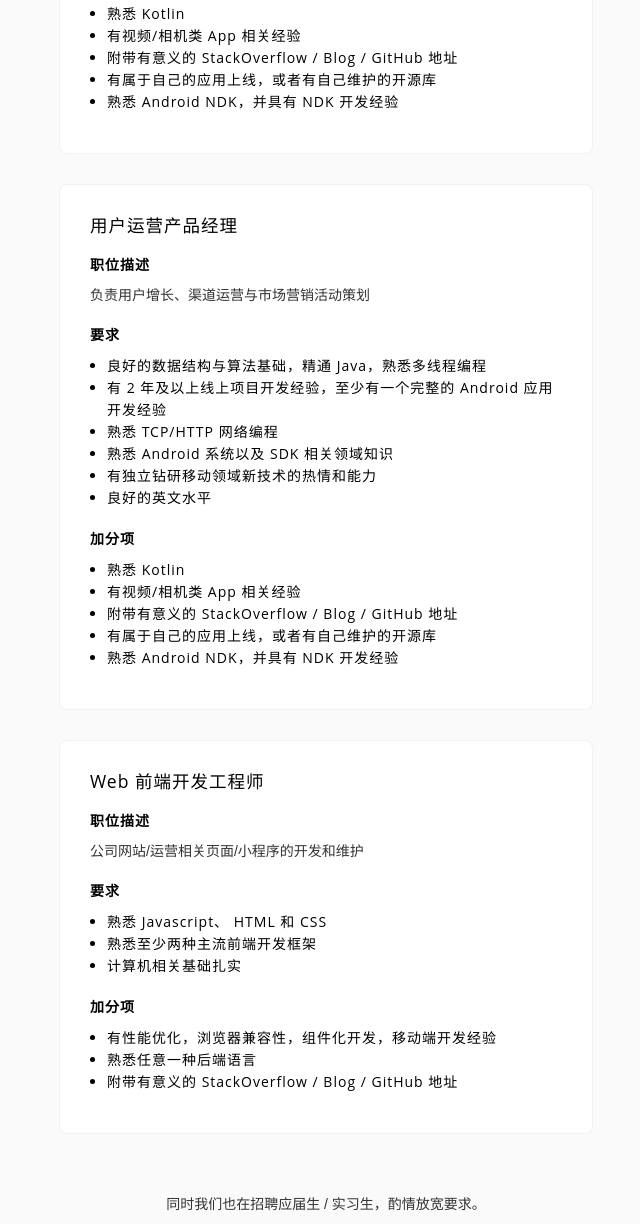
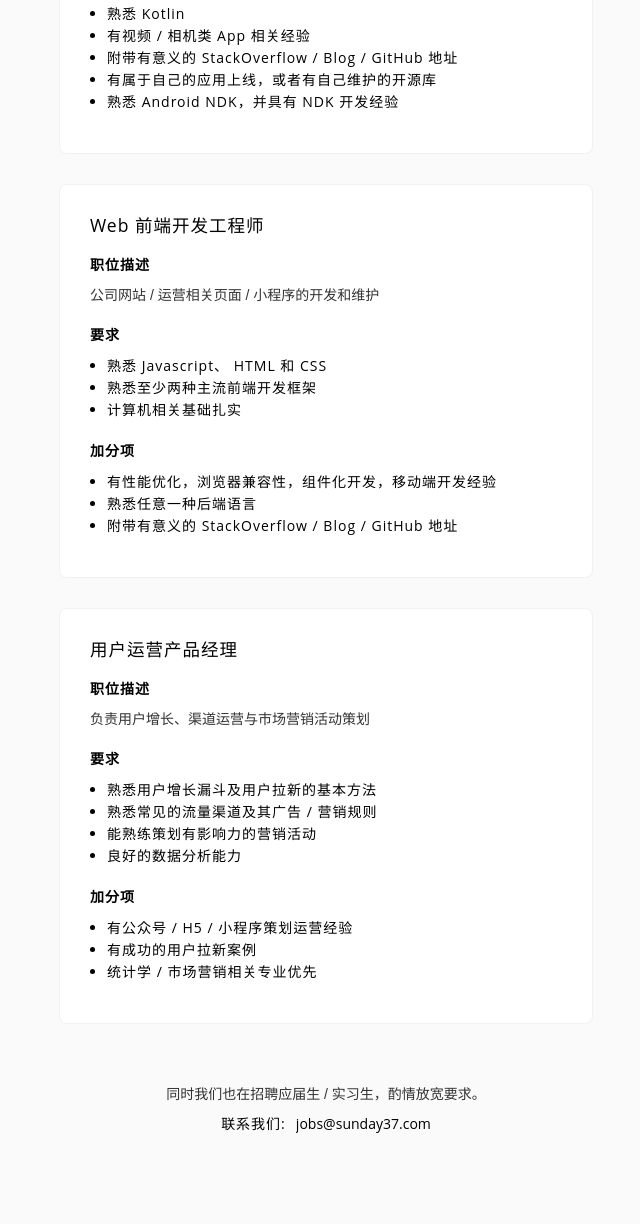
Before and after one commit to sundayfun/sunday.github.io, a plain HTML site: page index.html in a window 1280 px wide. Shown: the part 3042-4266 px from the top of the page, without its empty margins (314-954 px from the left). Drawn offline with nearby package versions, Linux system fonts and the light colour scheme; a script that the page names is missing.

Commit message:
Modify text and change order

```diff
--- a/index.html
+++ b/index.html
@@ -1,6 +1,6 @@
 <!DOCTYPE html>
 <!--  This site was created in Webflow. http://www.webflow.com  -->
-<!--  Last Published: Tue Mar 27 2018 14:33:29 GMT+0000 (UTC)  -->
+<!--  Last Published: Tue Mar 27 2018 14:52:48 GMT+0000 (UTC)  -->
 <html data-wf-page="5aa8d73ceabaa4fd727fece5" data-wf-site="5aa8d73ceabaa451647fecf8">
 <head>
   <meta charset="utf-8">
@@ -18,7 +18,7 @@
   <link href="images/unicorn4-v1.0-32.png" rel="shortcut icon" type="image/x-icon">
   <link href="images/unicorn4-v1.0--256.png" rel="apple-touch-icon">
 
- <!-- Global site tag (gtag.js) - Google Analytics -->
+<!-- Global site tag (gtag.js) - Google Analytics -->
   <script async src="https://www.googletagmanager.com/gtag/js?id=UA-114998163-1"></script>
   <script>
     window.dataLayer = window.dataLayer || [];
@@ -62,13 +62,13 @@
           <li class="list-item-5">基本功扎实, 熟练掌握常见的数据结构和算法</li>
           <li class="list-item-5">熟悉 Golang 以及至少一门其他语言</li>
           <li class="list-item-5">熟悉分布式服务的基本原理及架构</li>
-          <li class="list-item-5">熟悉 Unix/Linux 系统以及至少一门脚本语言</li>
-          <li class="list-item-5">熟悉 MySQL/PostgreSQL/Redis, 并有良好的数据库设计和优化的能力</li>
+          <li class="list-item-5">熟悉 Unix / Linux 系统以及至少一门脚本语言</li>
+          <li class="list-item-5">熟悉 MySQL / PostgreSQL / Redis, 并有良好的数据库设计和优化的能力</li>
           <li class="list-item-5">良好的英文水平</li>
         </ul>
         <div class="text-block-76">加分项</div>
         <ul class="unordered-list-4">
-          <li class="list-item-5">熟悉 Docker/Kubernetes 等容器编排调度工具</li>
+          <li class="list-item-5">熟悉 Docker / Kubernetes 等容器编排调度工具</li>
           <li class="list-item-5">熟悉 gRPC 等主流 RPC 框架</li>
           <li class="list-item-5">大型复杂分布式互联网系统的架构经验</li>
         </ul>
@@ -100,7 +100,7 @@
         <ul class="unordered-list-4">
           <li class="list-item-5">良好的数据结构与算法基础，精通 Java，熟悉多线程编程</li>
           <li class="list-item-5">有 2 年及以上线上项目开发经验，至少有一个完整的 Android 应用开发经验</li>
-          <li class="list-item-5">熟悉 TCP/HTTP 网络编程</li>
+          <li class="list-item-5">熟悉 TCP / HTTP 网络编程</li>
           <li class="list-item-5">熟悉 Android 系统以及 SDK 相关领域知识</li>
           <li class="list-item-5">有独立钻研移动领域新技术的热情和能力</li>
           <li class="list-item-5">良好的英文水平</li>
@@ -108,31 +108,7 @@
         <div class="text-block-76">加分项</div>
         <ul class="unordered-list-4">
           <li class="list-item-5">熟悉 Kotlin</li>
-          <li class="list-item-5">有视频/相机类 App 相关经验</li>
-          <li class="list-item-5">附带有意义的 StackOverflow / Blog / GitHub 地址</li>
-          <li class="list-item-5">有属于自己的应用上线，或者有自己维护的开源库</li>
-          <li class="list-item-5">熟悉 Android NDK，并具有 NDK 开发经验</li>
-        </ul>
-        <div class="div-block-92"></div>
-      </div>
-      <div class="div-block-91">
-        <div class="div-block-97"></div>
-        <div class="text-block-75">用户运营产品经理</div>
-        <div class="text-block-76">职位描述</div>
-        <div class="text-block-103">负责用户增长、渠道运营与市场营销活动策划</div>
-        <div class="text-block-76">要求</div>
-        <ul class="unordered-list-4">
-          <li class="list-item-5">良好的数据结构与算法基础，精通 Java，熟悉多线程编程</li>
-          <li class="list-item-5">有 2 年及以上线上项目开发经验，至少有一个完整的 Android 应用开发经验</li>
-          <li class="list-item-5">熟悉 TCP/HTTP 网络编程</li>
-          <li class="list-item-5">熟悉 Android 系统以及 SDK 相关领域知识</li>
-          <li class="list-item-5">有独立钻研移动领域新技术的热情和能力</li>
-          <li class="list-item-5">良好的英文水平</li>
-        </ul>
-        <div class="text-block-76">加分项</div>
-        <ul class="unordered-list-4">
-          <li class="list-item-5">熟悉 Kotlin</li>
-          <li class="list-item-5">有视频/相机类 App 相关经验</li>
+          <li class="list-item-5">有视频 / 相机类 App 相关经验</li>
           <li class="list-item-5">附带有意义的 StackOverflow / Blog / GitHub 地址</li>
           <li class="list-item-5">有属于自己的应用上线，或者有自己维护的开源库</li>
           <li class="list-item-5">熟悉 Android NDK，并具有 NDK 开发经验</li>
@@ -144,7 +120,7 @@
         <div class="text-block-75">Web 前端开发工程师
         </div>
         <div class="text-block-76">职位描述</div>
-        <div class="text-block-103">公司网站/运营相关页面/小程序的开发和维护</div>
+        <div class="text-block-103">公司网站 / 运营相关页面 / 小程序的开发和维护</div>
         <div class="text-block-76">要求</div>
         <ul class="unordered-list-4">
           <li class="list-item-5">熟悉 Javascript、 HTML 和 CSS</li>
@@ -156,6 +132,26 @@
           <li class="list-item-5">有性能优化，浏览器兼容性，组件化开发，移动端开发经验</li>
           <li class="list-item-5">熟悉任意一种后端语言</li>
           <li class="list-item-5">附带有意义的 StackOverflow / Blog / GitHub 地址</li>
+        </ul>
+        <div class="div-block-92"></div>
+      </div>
+      <div class="div-block-91">
+        <div class="div-block-97"></div>
+        <div class="text-block-75">用户运营产品经理</div>
+        <div class="text-block-76">职位描述</div>
+        <div class="text-block-103">负责用户增长、渠道运营与市场营销活动策划</div>
+        <div class="text-block-76">要求</div>
+        <ul class="unordered-list-4">
+          <li class="list-item-5">熟悉用户增长漏斗及用户拉新的基本方法</li>
+          <li class="list-item-5">熟悉常见的流量渠道及其广告 / 营销规则</li>
+          <li class="list-item-5">能熟练策划有影响力的营销活动</li>
+          <li class="list-item-5">良好的数据分析能力</li>
+        </ul>
+        <div class="text-block-76">加分项</div>
+        <ul class="unordered-list-4">
+          <li class="list-item-5">有公众号 / H5 / 小程序策划运营经验</li>
+          <li class="list-item-5">有成功的用户拉新案例</li>
+          <li class="list-item-5">统计学 / 市场营销相关专业优先</li>
         </ul>
         <div class="div-block-92"></div>
       </div>
```
Also changed, not shown: 401.html (+1 -1 lines), 404.html (+1 -1 lines).
